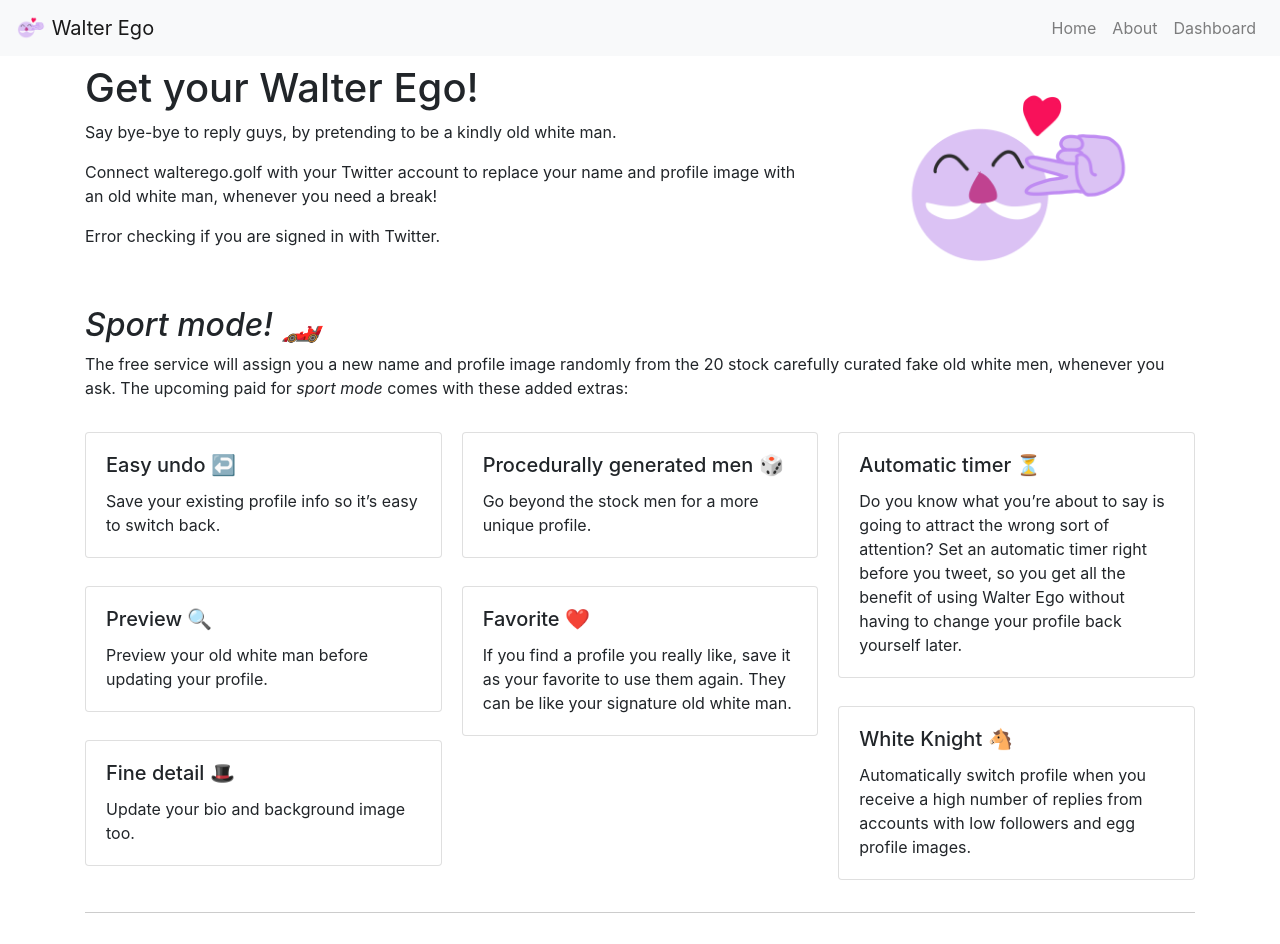
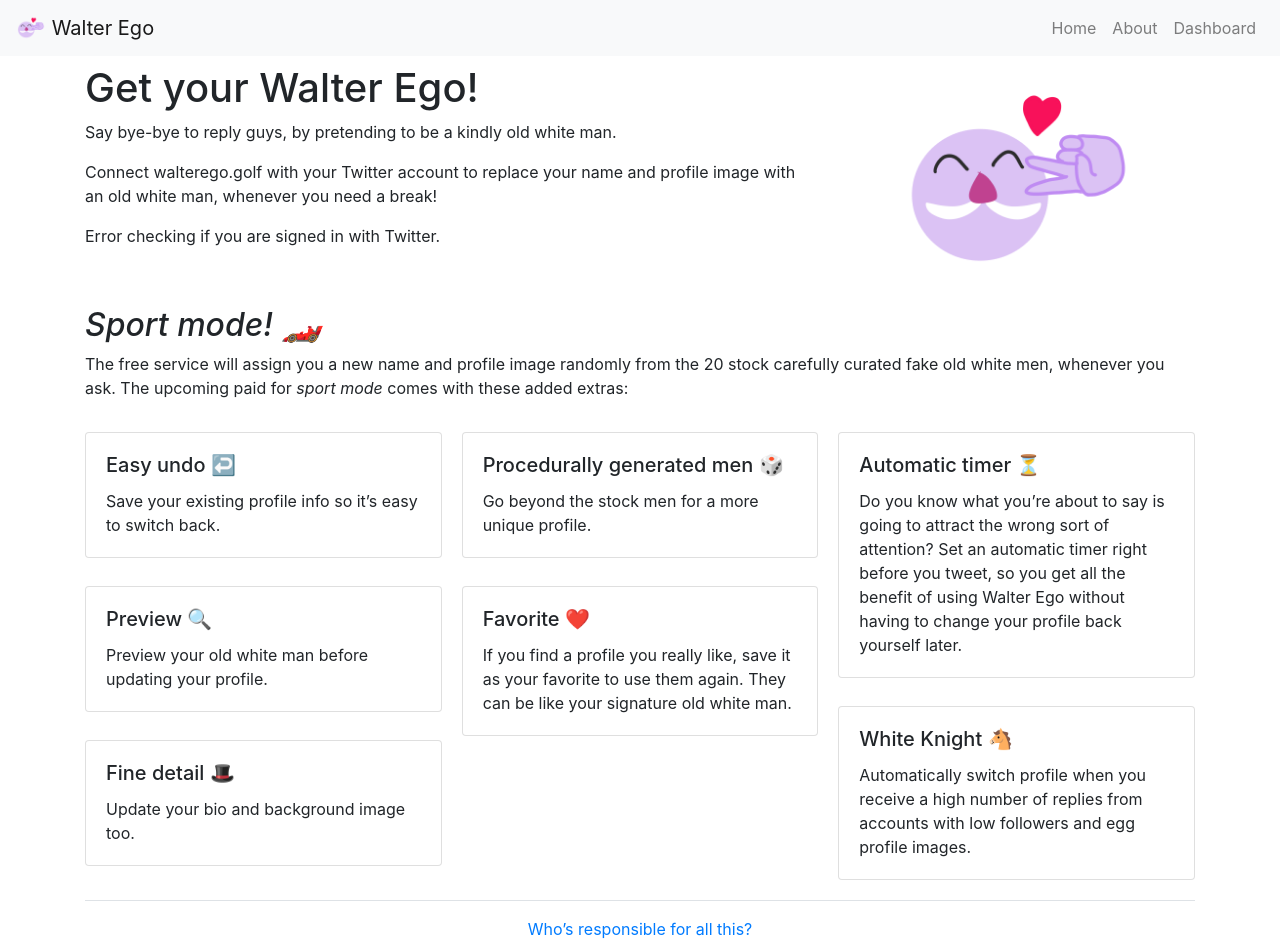
Before and after one commit to fffergal/walterego, a Next.js app: page / in a window 1280 px wide. Shown: the top 944 px of the page. Built offline with nearby package versions, Linux system fonts and the light colour scheme; no server answers.

Commit message:
Update footer style

```diff
--- a/components/main-template.jsx
+++ b/components/main-template.jsx
@@ -13,10 +13,10 @@
       </Head>
       <Container className="md-container">
         {children}
-        <footer className="cntr-footer">
-          <Link href="/about">
-            <a>Who’s responsible for all this?</a>
-          </Link>
+        <footer className="text-center pt-3 mt-2 border-top">
+          <p>
+            <Link href="/about"><a>Who’s responsible for all this?</a></Link>
+          </p>
         </footer>
       </Container>
     </div>
--- a/style/index.scss
+++ b/style/index.scss
@@ -18,15 +18,6 @@
   }
 }
 
-.cntr-footer {
-  height: 80px;
-  margin-top: 20px;
-  display: flex;
-  align-items: center;
-  justify-content: center;
-  border-top: 1px solid #ccc;
-}
-
 .logo {
   max-height: 250px;
 }
```
